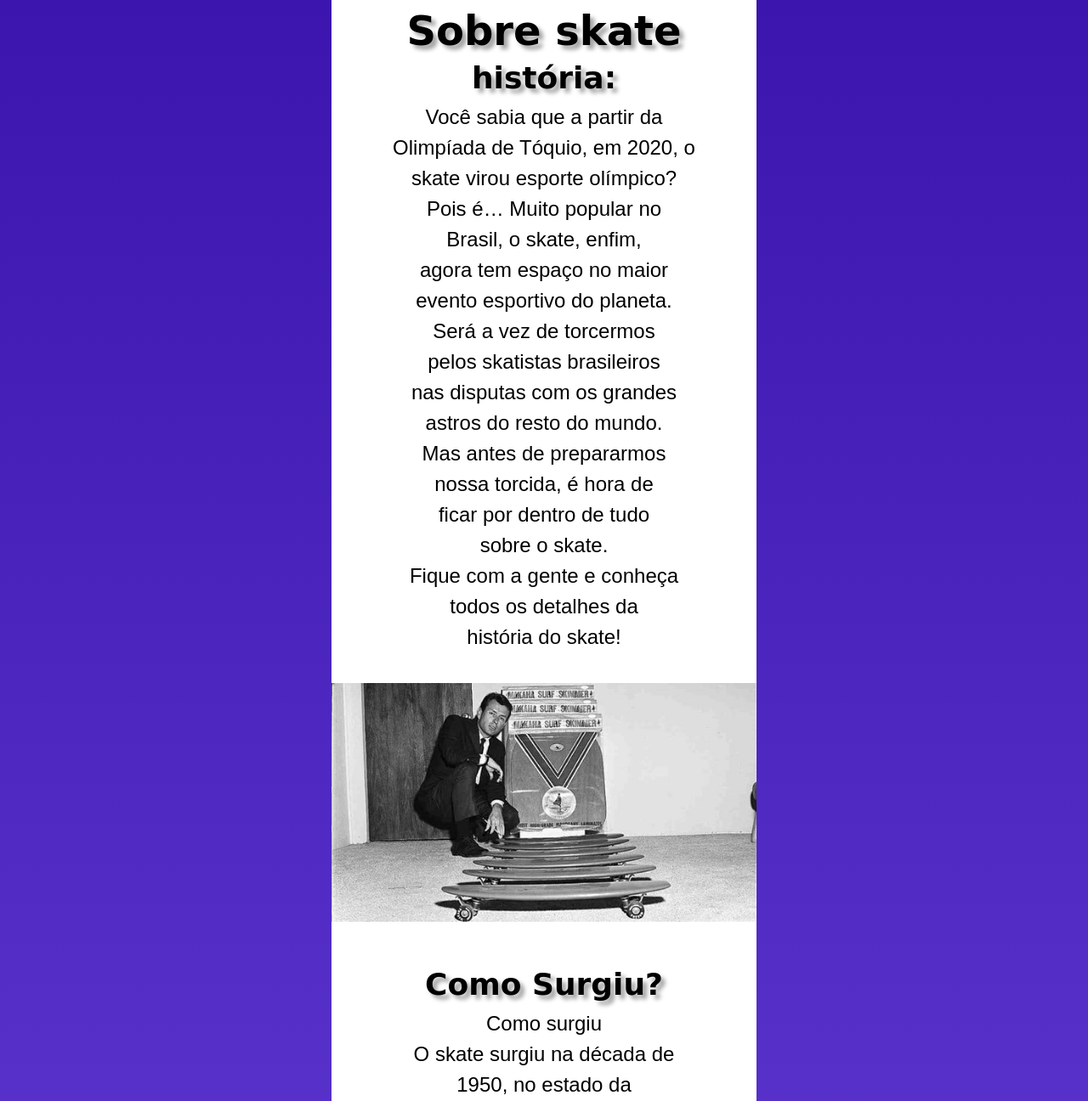
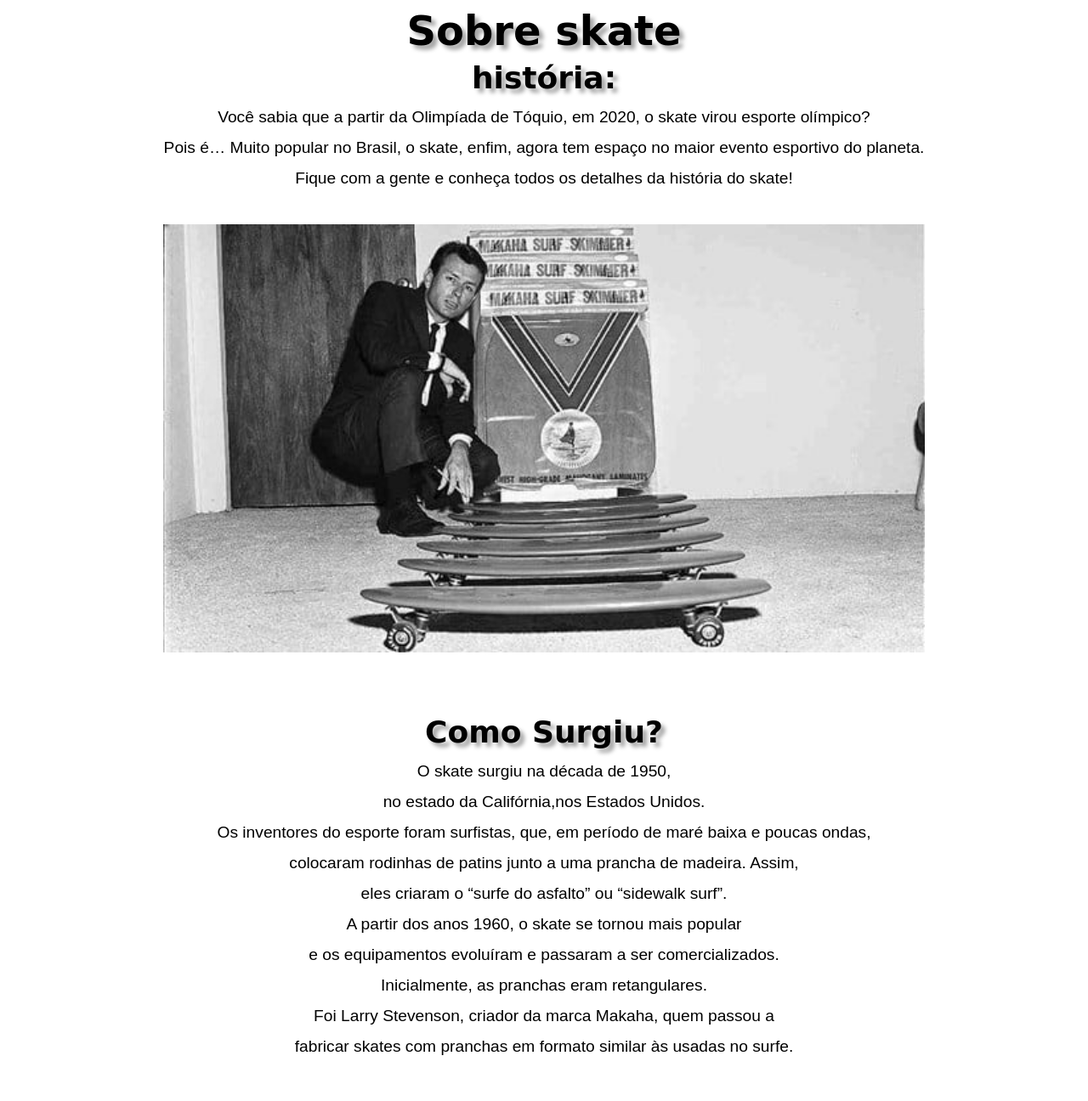
Before and after one commit to LucasLopes2/PROJETO, a plain HTML site: page index.html in a window 1280 px wide. Shown: the part 704-2000 px from the top of the page at 85% size. Drawn offline with Linux system fonts and the light colour scheme; a web font is replaced by a local one.

Commit message:
correção de erros e bugs

```diff
--- a/index.html
+++ b/index.html
@@ -31,34 +31,33 @@
                 <h1 class="fort">Sobre skate</h1>
                 <h2>história:</h2>
 
-                    <p>Você sabia que a partir da <br>Olimpíada de Tóquio, em 2020, o <br>skate virou esporte olímpico?<br>
-                        Pois é… Muito popular no <br>Brasil, o skate, enfim, <br>agora tem espaço no maior <br>evento esportivo do planeta.<br>
+                    <p>
+                        Você sabia que a partir da Olimpíada de Tóquio, em 2020, o skate virou esporte olímpico?<br>
+                            Pois é… Muito popular no Brasil, o skate, enfim, agora tem espaço no maior evento esportivo do planeta.<br>
 
-                        Será a vez de torcermos <br>pelos skatistas brasileiros <br>nas disputas com os grandes<br> astros do resto do mundo.<br>
+</p>
 
-                        Mas antes de prepararmos <br>nossa torcida, é hora de <br>ficar por dentro de tudo <br>sobre o skate.<br>
+<p>Fique com a gente e conheça todos os detalhes da história do skate!<br></p>
 
-                        Fique com a gente e conheça <br>todos os detalhes da <br>história do skate!<br>
-                        <br>
+ <br>
 
-                </p>
-                <img src="imgs/larry-stevenson-skate.jpg" alt="image" width="100%">
+                <img src="imgs/larry-stevenson-skate.jpg" alt="image" width="70%">
                 <br>
                 <br>
-                        <h2>Como Surgiu?</h2>
-                    <p>
-                        Como surgiu  <br>
-                        O skate surgiu na década de <br>1950, no estado da  <br>Califórnia, nos Estados  <br>Unidos. <br>
+                        <article class="conteudo2">
+                            <h2>Como Surgiu?</h2>
+                             <p>O skate surgiu na década de 1950, <br>no estado da Califórnia,nos Estados Unidos. </p>
+                             <p>Os inventores do esporte foram surfistas, que, em período de maré baixa e poucas ondas, <br>colocaram rodinhas de patins junto a uma prancha de madeira. Assim,<br> eles criaram o “surfe do asfalto” ou “sidewalk surf”.</p>
+                             <p>A partir dos anos 1960, o skate se tornou mais popular <br>e os equipamentos evoluíram e passaram a ser comercializados. </p>
+                             <p>Inicialmente, as pranchas eram retangulares. <br>Foi Larry Stevenson, criador da marca Makaha, quem passou a <br>fabricar skates com pranchas em formato similar às usadas no surfe.
 
-                        Os inventores do esporte  <br>foram surfistas, que, em  <br>período de maré baixa e  <br>poucas ondas, colocaram  <br>rodinhas de patins junto a  <br>uma prancha de madeira.  <br>Assim, eles criaram o “surfe <br> do asfalto” ou “sidewalk  <br>surf”. <br>
+                             </p>
+                        </article>
 
-                        A partir dos anos 1960, o  <br>skate se tornou mais popular <br> e os equipamentos evoluíram <br> e passaram a ser  <br>comercializados. <br>
-                        Inicialmente, as pranchas  <br>eram retangulares. Foi Larry <br> Stevenson, criador da marca  <br>Makaha, quem passou a  <br>fabricar skates com pranchas <br> em formato similar às usadas  <br>no surfe.
-                    </p>
                     <br>
                    <div class="vid">
                        <video controls width="350px">
-                        <source src="skatevideo.mp4" type="video/mp4">
+                        <source src="midia/skatevideo.mp4" type="video/mp4">
                        </video>
                    </div>
 
--- a/style.css
+++ b/style.css
@@ -6,16 +6,17 @@ body, html {
     overflow-x: hidden !important;
     background-image: linear-gradient(to bottom, #2C069E, #754FE8);
     }
-main {
 
+main{
     margin: auto;
-    width: 500px;
+    text-align: center;
+    width: 100%;
     font: bolder;
     font-size: 1.5em;
     font-family:Arial, Helvetica, sans-serif;
     line-height: 1.5em;
     background-color: white;
-    text-align: center;
+
     border-radius: 10px;
 
 }
@@ -31,6 +32,9 @@ header{
    text-align: center;
    background-size: cover;
    background-attachment: fixed;
+}
+p{
+    font-size: 0.8em;
 }
 .alinhar {
     font-family: 'Dancing Script', cursive;
@@ -102,7 +106,7 @@ nav a{
     font-size: 1em;
     text-decoration: none;
     color: #16034f91;
-    padding: 30px;
+    padding: 10px;
 }
 nav a:hover{
     text-decoration: underline;
@@ -123,3 +127,8 @@ footer a:hover{
     text-decoration: underline;
     color: #2C069E;
 }
+.conteudo2{
+    padding: 20px;
+    columns: auto;
+
+}
```
Also changed, not shown: 1 other file.
